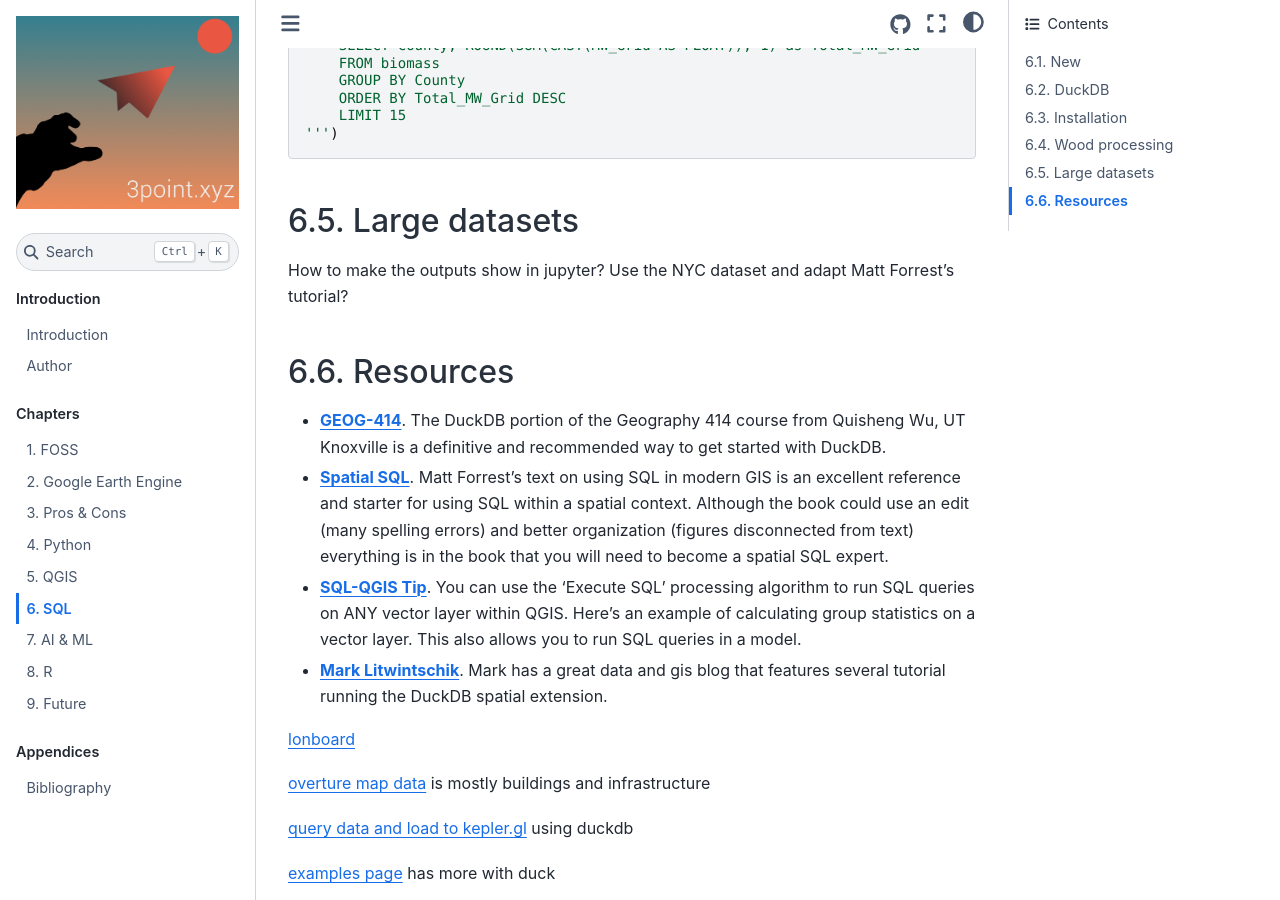
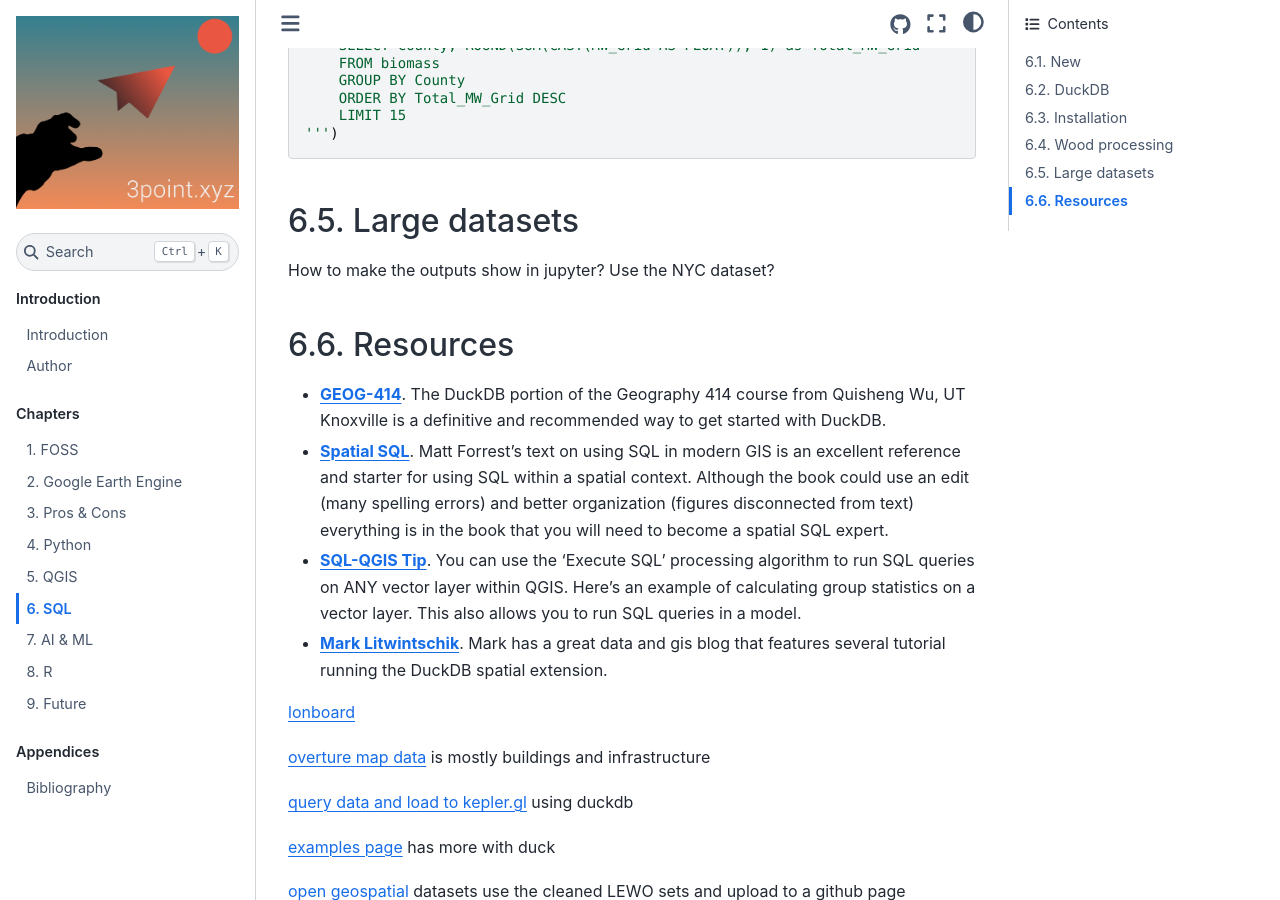
Before and after one commit to VRConservation/geosp, a Jupyter Book: the page built from chapters/07_sql.md, in a window 1280 px wide and 900 px high, scrolled down 2761 px. Built offline with Jupyter Book 1.0.4 settings and Sphinx 7.4.7 and the Sphinx Book theme 1.1.4, drawn with Linux system fonts in a browser that asks for light colours; pages that are not in the unit, such as notebooks, are missing from menus.

Commit message:
more sql edits

```diff
--- a/chapters/07_sql.md
+++ b/chapters/07_sql.md
@@ -118,7 +118,7 @@
 ## Large datasets
 
 How to make the outputs show in jupyter?
-Use the NYC dataset and adapt Matt Forrest's tutorial?
+Use the NYC dataset?
 
 ## Resources
 
```
Also changed, not shown: 1 other file.
